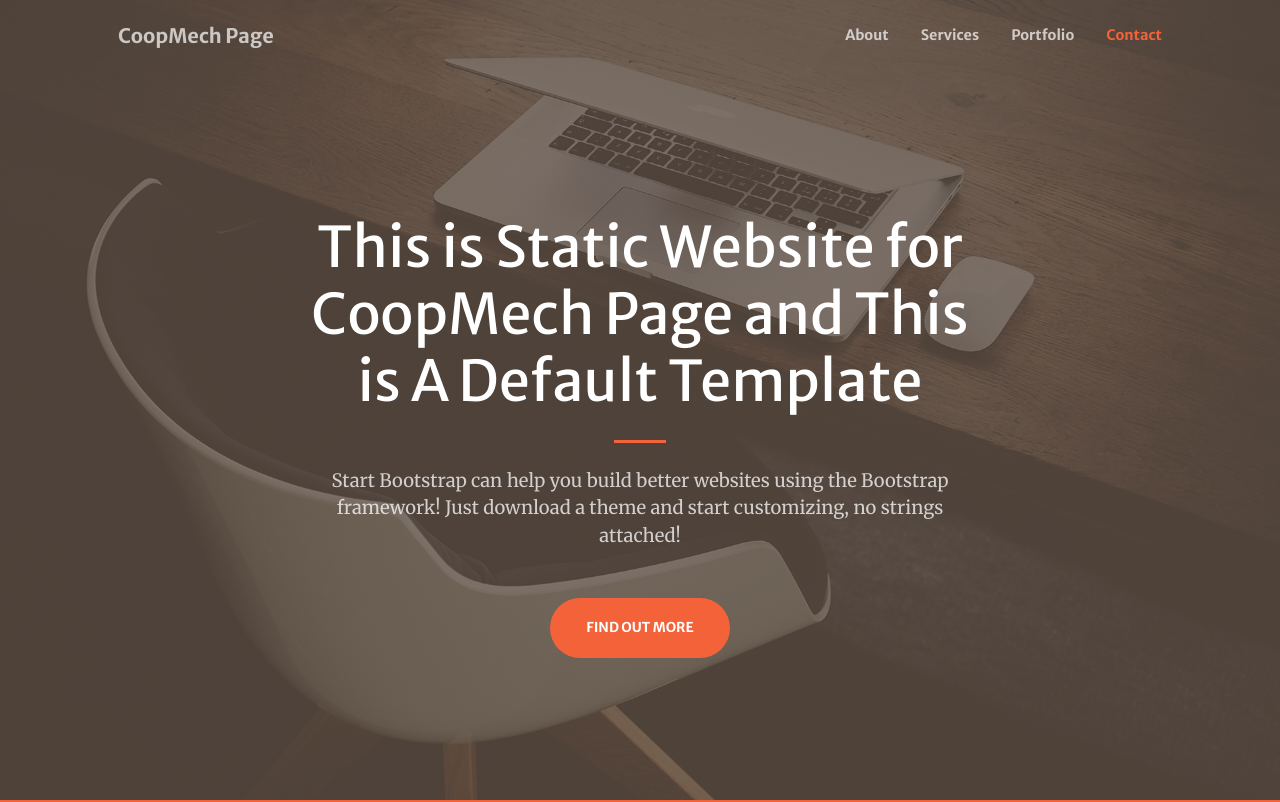
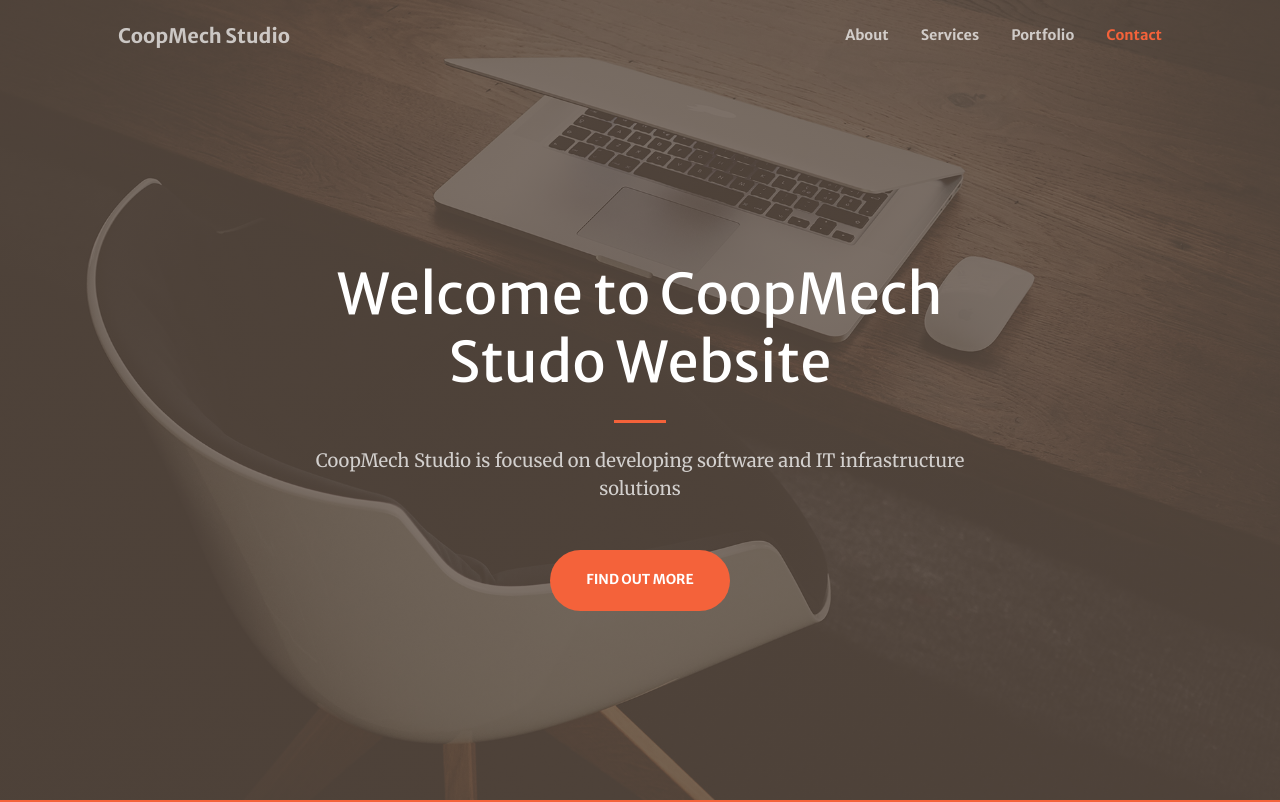
Before and after one commit to coopmech/coopmech.github.io, a plain HTML site: page index.html in a window 1280 px wide. Shown: the top 802 px of the page. Drawn offline with nearby package versions, Linux system fonts and the light colour scheme; some packages are replaced by stand-ins of ours; a script that the page names is missing.

Commit message:
Update index.html

```diff
--- a/index.html
+++ b/index.html
@@ -5,7 +5,7 @@
         <meta name="viewport" content="width=device-width, initial-scale=1, shrink-to-fit=no" />
         <meta name="description" content="" />
         <meta name="author" content="" />
-        <title>Creative - Start Bootstrap Theme</title>
+        <title>CoopMech Page</title>
         <!-- Favicon-->
         <link rel="icon" type="image/x-icon" href="assets/favicon.ico" />
         <!-- Bootstrap Icons-->
@@ -32,7 +32,7 @@
         <!-- Navigation-->
         <nav class="navbar navbar-expand-lg navbar-light fixed-top py-3" id="mainNav">
             <div class="container px-4 px-lg-5">
-                <a class="navbar-brand" href="#page-top">CoopMech Page</a>
+                <a class="navbar-brand" href="#page-top">CoopMech Studio</a>
                 <button class="navbar-toggler navbar-toggler-right" type="button" data-bs-toggle="collapse" data-bs-target="#navbarResponsive" aria-controls="navbarResponsive" aria-expanded="false" aria-label="Toggle navigation"><span class="navbar-toggler-icon"></span></button>
                 <div class="collapse navbar-collapse" id="navbarResponsive">
                     <ul class="navbar-nav ms-auto my-2 my-lg-0">
@@ -49,11 +49,11 @@
             <div class="container px-4 px-lg-5 h-100">
                 <div class="row gx-4 gx-lg-5 h-100 align-items-center justify-content-center text-center">
                     <div class="col-lg-8 align-self-end">
-                        <h1 class="text-white font-weight-bold">This is Static Website for CoopMech Page and This is A Default Template</h1>
+                        <h1 class="text-white font-weight-bold">Welcome to CoopMech Studo Website</h1>
                         <hr class="divider" />
                     </div>
                     <div class="col-lg-8 align-self-baseline">
-                        <p class="text-white-75 mb-5">Start Bootstrap can help you build better websites using the Bootstrap framework! Just download a theme and start customizing, no strings attached!</p>
+                        <p class="text-white-75 mb-5">CoopMech Studio is focused on developing software and IT infrastructure solutions</p>
                         <a class="btn btn-primary btn-xl" href="#about">Find Out More</a>
                     </div>
                 </div>
@@ -247,7 +247,7 @@
                 <div class="row gx-4 gx-lg-5 justify-content-center">
                     <div class="col-lg-4 text-center mb-5 mb-lg-0">
                         <i class="bi-phone fs-2 mb-3 text-muted"></i>
-                        <div>+1 (555) 123-4567</div>
+                        <div>TBD</div>
                     </div>
                 </div>
             </div>
```
